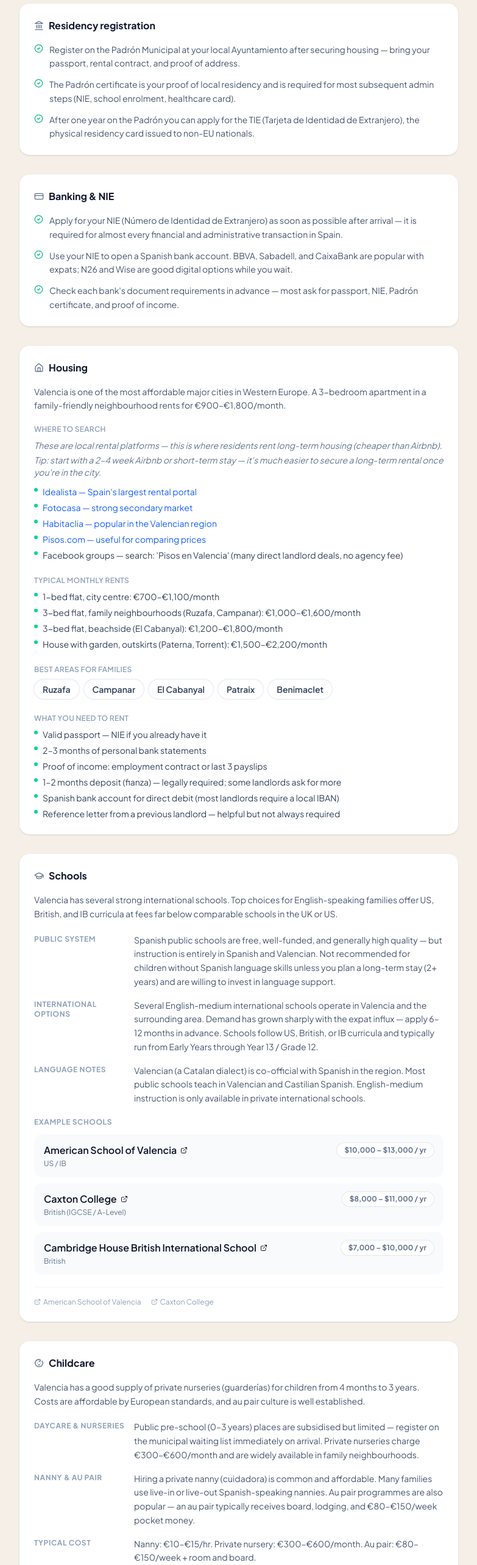
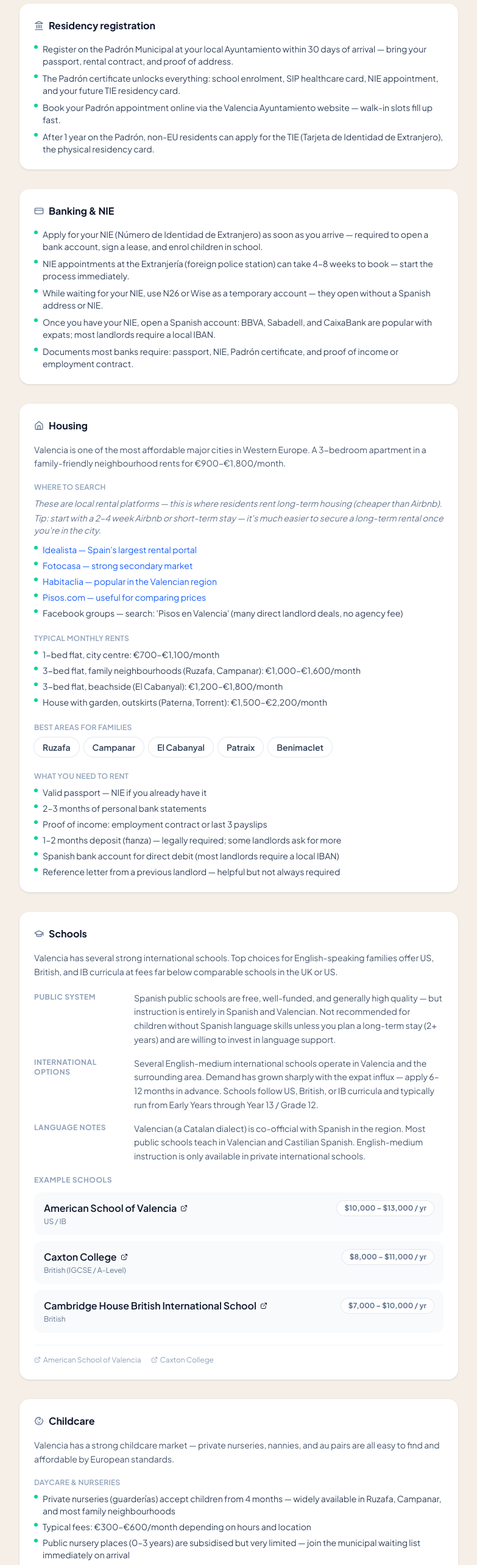
Before and after one commit to EladSOR/family-relo, a Next.js app: page /spain/valencia in a window 1280 px wide. Shown: the part 4300-6866 px from the top of the page at 61% size, without its empty margins (248-1031 px from the left). Built offline with nearby package versions, Linux system fonts and the light colour scheme.

Commit message:
Improve checklist UX and visibility

```diff
--- a/app/[country]/[city]/page.tsx
+++ b/app/[country]/[city]/page.tsx
@@ -173,14 +173,15 @@ export default async function CityPage({ params }: Props) {
           title="Residency registration"
           icon={<Landmark size={16} className="text-slate-500" />}
         >
-          <ul className="space-y-3">
+          <ul className="space-y-2">
             {[
-              "Register on the Padrón Municipal at your local Ayuntamiento after securing housing — bring your passport, rental contract, and proof of address.",
-              "The Padrón certificate is your proof of local residency and is required for most subsequent admin steps (NIE, school enrolment, healthcare card).",
-              "After one year on the Padrón you can apply for the TIE (Tarjeta de Identidad de Extranjero), the physical residency card issued to non-EU nationals.",
+              "Register on the Padrón Municipal at your local Ayuntamiento within 30 days of arrival — bring your passport, rental contract, and proof of address.",
+              "The Padrón certificate unlocks everything: school enrolment, SIP healthcare card, NIE appointment, and your future TIE residency card.",
+              "Book your Padrón appointment online via the Valencia Ayuntamiento website — walk-in slots fill up fast.",
+              "After 1 year on the Padrón, non-EU residents can apply for the TIE (Tarjeta de Identidad de Extranjero), the physical residency card.",
             ].map((item, i) => (
-              <li key={i} className="flex items-start gap-2.5 text-sm leading-relaxed text-slate-600">
-                <CheckCircle2 size={15} className="mt-0.5 shrink-0 text-emerald-500" />
+              <li key={i} className="flex items-start gap-2 text-sm text-slate-700">
+                <span className="mt-1 h-1.5 w-1.5 shrink-0 rounded-full bg-emerald-400" />
                 {item}
               </li>
             ))}
@@ -193,14 +194,16 @@ export default async function CityPage({ params }: Props) {
           title="Banking & NIE"
           icon={<CreditCard size={16} className="text-slate-500" />}
         >
-          <ul className="space-y-3">
+          <ul className="space-y-2">
             {[
-              "Apply for your NIE (Número de Identidad de Extranjero) as soon as possible after arrival — it is required for almost every financial and administrative transaction in Spain.",
-              "Use your NIE to open a Spanish bank account. BBVA, Sabadell, and CaixaBank are popular with expats; N26 and Wise are good digital options while you wait.",
-              "Check each bank's document requirements in advance — most ask for passport, NIE, Padrón certificate, and proof of income.",
+              "Apply for your NIE (Número de Identidad de Extranjero) as soon as you arrive — required to open a bank account, sign a lease, and enrol children in school.",
+              "NIE appointments at the Extranjería (foreign police station) can take 4–8 weeks to book — start the process immediately.",
+              "While waiting for your NIE, use N26 or Wise as a temporary account — they open without a Spanish address or NIE.",
+              "Once you have your NIE, open a Spanish account: BBVA, Sabadell, and CaixaBank are popular with expats; most landlords require a local IBAN.",
+              "Documents most banks require: passport, NIE, Padrón certificate, and proof of income or employment contract.",
             ].map((item, i) => (
-              <li key={i} className="flex items-start gap-2.5 text-sm leading-relaxed text-slate-600">
-                <CheckCircle2 size={15} className="mt-0.5 shrink-0 text-emerald-500" />
+              <li key={i} className="flex items-start gap-2 text-sm text-slate-700">
+                <span className="mt-1 h-1.5 w-1.5 shrink-0 rounded-full bg-emerald-400" />
                 {item}
               </li>
             ))}
@@ -349,12 +352,54 @@ export default async function CityPage({ params }: Props) {
         {/* ── Childcare ─────────────────────────────────────────────────── */}
         <Section id="childcare" title="Childcare" icon={<Baby size={16} className="text-slate-500" />}>
           <p className="mb-5 text-sm leading-relaxed text-slate-600">{dest.childcare.summary}</p>
+          {dest.childcare.daycareItems ? (
+            <div className="space-y-6">
+              <div>
+                <h4 className="mb-2 text-xs font-semibold uppercase tracking-wide text-slate-400">Daycare &amp; nurseries</h4>
+                <ul className="space-y-1.5">
+                  {dest.childcare.daycareItems.map((item, i) => (
+                    <li key={i} className="flex items-start gap-2 text-sm text-slate-700">
+                      <span className="mt-1 h-1.5 w-1.5 shrink-0 rounded-full bg-emerald-400" />
+                      {item}
+                    </li>
+                  ))}
+                </ul>
+              </div>
+              {dest.childcare.nannyItems && (
+                <div>
+                  <h4 className="mb-2 text-xs font-semibold uppercase tracking-wide text-slate-400">Nanny &amp; au pair</h4>
+                  <ul className="space-y-1.5">
+                    {dest.childcare.nannyItems.map((item, i) => (
+                      <li key={i} className="flex items-start gap-2 text-sm text-slate-700">
+                        <span className="mt-1 h-1.5 w-1.5 shrink-0 rounded-full bg-emerald-400" />
+                        {item}
+                      </li>
+                    ))}
+                  </ul>
+                </div>
+              )}
+              {dest.childcare.whereToFindItems && (
+                <div>
+                  <h4 className="mb-2 text-xs font-semibold uppercase tracking-wide text-slate-400">Where to find childcare</h4>
+                  <ul className="space-y-1.5">
+                    {dest.childcare.whereToFindItems.map((item, i) => (
+                      <li key={i} className="flex items-start gap-2 text-sm text-slate-700">
+                        <span className="mt-1 h-1.5 w-1.5 shrink-0 rounded-full bg-emerald-400" />
+                        {item}
+                      </li>
+                    ))}
+                  </ul>
+                </div>
+              )}
+            </div>
+          ) : (
             <div className="space-y-4">
               <DetailRow label="Daycare & nurseries" value={dest.childcare.daycareNotes} />
               <DetailRow label="Nanny & au pair" value={dest.childcare.nannyNotes} />
               <DetailRow label="Typical cost" value={dest.childcare.typicalCost} />
               <DetailRow label="How families find it" value={dest.childcare.howFamiliesFindIt} />
             </div>
+          )}
         </Section>
 
         {/* ── Healthcare ────────────────────────────────────────────────── */}
@@ -364,7 +409,18 @@ export default async function CityPage({ params }: Props) {
           icon={<Stethoscope size={16} className="text-slate-500" />}
           sources={dest.sources.healthcare}
         >
+          {dest.healthcare.items ? (
+            <ul className="space-y-1.5">
+              {dest.healthcare.items.map((item, i) => (
+                <li key={i} className="flex items-start gap-2 text-sm text-slate-700">
+                  <span className="mt-1 h-1.5 w-1.5 shrink-0 rounded-full bg-emerald-400" />
+                  {item}
+                </li>
+              ))}
+            </ul>
+          ) : (
             <p className="text-sm leading-relaxed text-slate-600">{dest.healthcare.summary}</p>
+          )}
         </Section>
 
         {/* ── Safety ────────────────────────────────────────────────────── */}
@@ -373,7 +429,18 @@ export default async function CityPage({ params }: Props) {
             <span className="text-4xl font-extrabold text-slate-900">{dest.safety.score}</span>
             <span className="text-base text-slate-400">/ 100</span>
           </div>
+          {dest.safety.items ? (
+            <ul className="space-y-1.5">
+              {dest.safety.items.map((item, i) => (
+                <li key={i} className="flex items-start gap-2 text-sm text-slate-700">
+                  <span className="mt-1 h-1.5 w-1.5 shrink-0 rounded-full bg-emerald-400" />
+                  {item}
+                </li>
+              ))}
+            </ul>
+          ) : (
             <p className="text-sm leading-relaxed text-slate-600">{dest.safety.summary}</p>
+          )}
         </Section>
 
         {/* ── Official sources ──────────────────────────────────────────── */}
--- a/data/cities.json
+++ b/data/cities.json
@@ -91,20 +91,51 @@
     },
     "childcare": {
       "status": "estimated",
-      "summary": "Valencia has a good supply of private nurseries (guarderías) for children from 4 months to 3 years. Costs are affordable by European standards, and au pair culture is well established.",
-      "daycareNotes": "Public pre-school (0–3 years) places are subsidised but limited — register on the municipal waiting list immediately on arrival. Private nurseries charge €300–€600/month and are widely available in family neighbourhoods.",
-      "nannyNotes": "Hiring a private nanny (cuidadora) is common and affordable. Many families use live-in or live-out Spanish-speaking nannies. Au pair programmes are also popular — an au pair typically receives board, lodging, and €80–€150/week pocket money.",
+      "summary": "Valencia has a strong childcare market — private nurseries, nannies, and au pairs are all easy to find and affordable by European standards.",
+      "daycareNotes": "Private nurseries (guarderías) accept children from 4 months. Fees: €300–€600/month. Public places are subsidised but scarce.",
+      "nannyNotes": "Live-out nannies charge €10–€15/hr. Au pairs receive board, lodging, and €80–€150/week pocket money.",
       "typicalCost": "Nanny: €10–€15/hr. Private nursery: €300–€600/month. Au pair: €80–€150/week + room and board.",
-      "howFamiliesFindIt": "Popular platforms: Sitly.es, InfoJobs.es. Community: 'Valencia Expats' Facebook group. For au pairs: aupairworld.com and Au Pair in Spain agencies."
+      "howFamiliesFindIt": "Sitly.es, InfoJobs.es, AuPairWorld.com, Valencia Expats Facebook group.",
+      "daycareItems": [
+        "Private nurseries (guarderías) accept children from 4 months — widely available in Ruzafa, Campanar, and most family neighbourhoods",
+        "Typical fees: €300–€600/month depending on hours and location",
+        "Public nursery places (0–3 years) are subsidised but very limited — join the municipal waiting list immediately on arrival",
+        "Tip: visit 2–3 nurseries in person before deciding — quality and staff attentiveness vary significantly"
+      ],
+      "nannyItems": [
+        "Live-out nannies (cuidadoras) charge €10–€15/hr — common among expat families",
+        "Au pairs receive board, lodging, and €80–€150/week pocket money — a popular choice for language immersion",
+        "Most nannies speak Spanish or Valencian only — good for helping your children pick up the language faster"
+      ],
+      "whereToFindItems": [
+        "Sitly.es — most popular nanny-finding platform in Spain",
+        "InfoJobs.es — broad job board, also used for nanny and cuidadora searches",
+        "AuPairWorld.com — for au pair matching",
+        "Valencia Expats Facebook group — best source for personal recommendations"
+      ]
     },
     "healthcare": {
       "status": "estimated",
-      "summary": "Spain's public healthcare is excellent. Registered residents receive a SIP card granting free access to the public system. Private clinics are widely available and affordable — a GP visit typically costs €50–€80 without insurance."
+      "summary": "Spain's public healthcare is excellent. Registered residents receive a SIP card granting free access to the public system.",
+      "items": [
+        "Register at your local Centro de Salud (public health centre) with your Padrón certificate to receive a SIP card — this gives free access to Spain's public healthcare",
+        "The SIP card covers GP visits, specialist referrals, hospital care, and subsidised prescriptions for all registered family members",
+        "Each child must be registered separately at the health centre — bring their passport and your Padrón certificate",
+        "Private clinics are widely available — a GP visit costs €50–€80 out of pocket, less with private insurance",
+        "Popular private insurers for expats: Sanitas, Adeslas, and Asisa — family plans start around €150–€250/month"
+      ]
     },
     "safety": {
       "status": "estimated",
       "score": 92,
-      "summary": "Valencia is one of the safest cities in Spain. Violent crime is very rare. The main concern is petty theft in tourist-heavy areas like the Central Market. Family neighbourhoods like Campanar and Benimaclet are extremely safe."
+      "summary": "Valencia is one of the safest cities in Spain. Violent crime is very rare.",
+      "items": [
+        "Violent crime is very rare — Valencia ranks among Spain's safest major cities year after year",
+        "Main risk is petty theft in tourist-heavy areas: the Central Market, old town, and beach — keep bags in front and avoid displaying phones",
+        "Family neighbourhoods (Campanar, Benimaclet, Patraix) are extremely safe day and night",
+        "Public transport is reliable and well-used by families, including late evenings",
+        "Tip: the main beach (Malvarrosa) is lively and safe during the day — exercise normal caution at night"
+      ]
     },
     "cost": {
       "status": "estimated",
```
Also changed, not shown: lib/types.ts (+10 -6 lines). Lines whose indentation alone changed are shown as unchanged.
